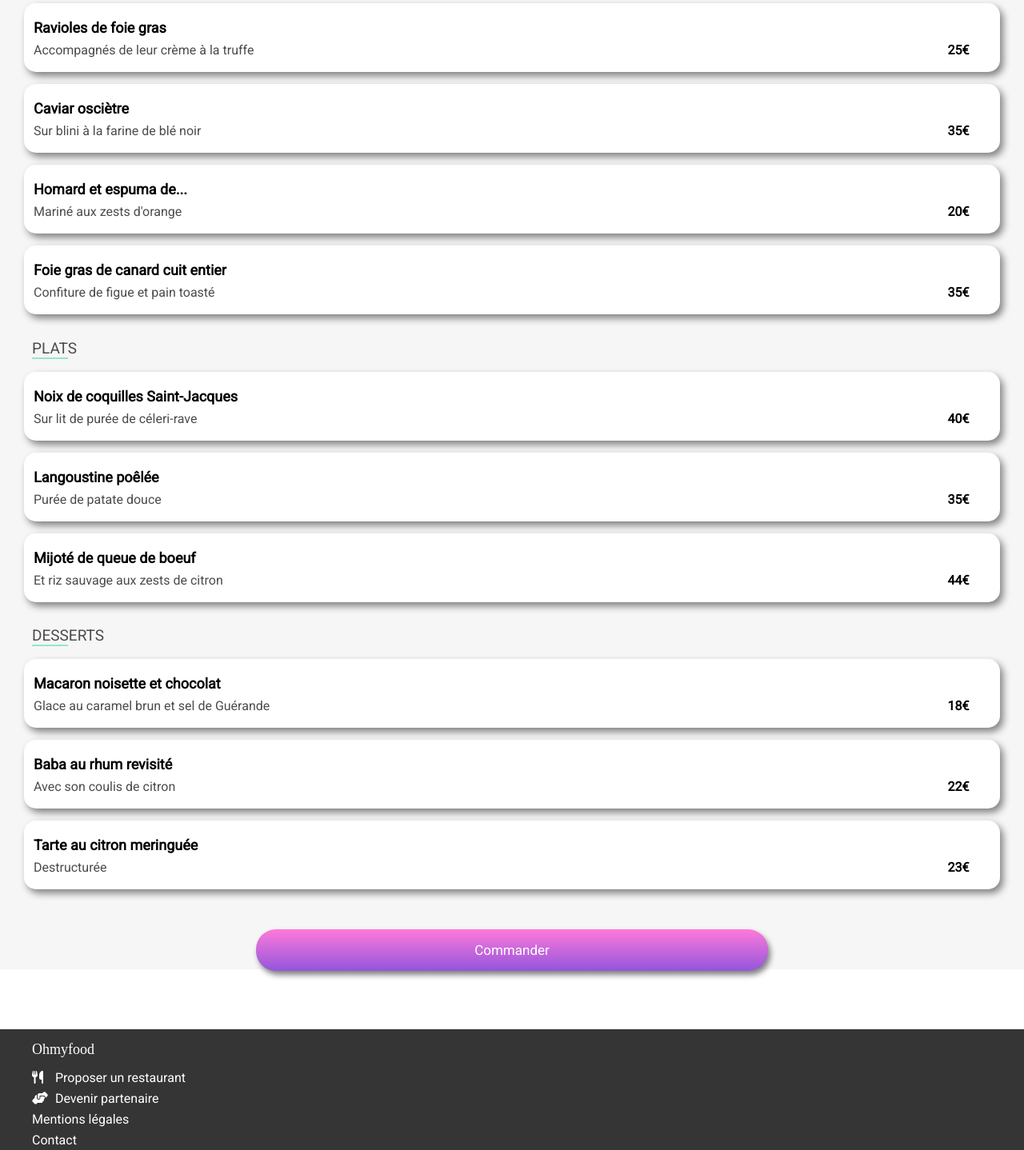
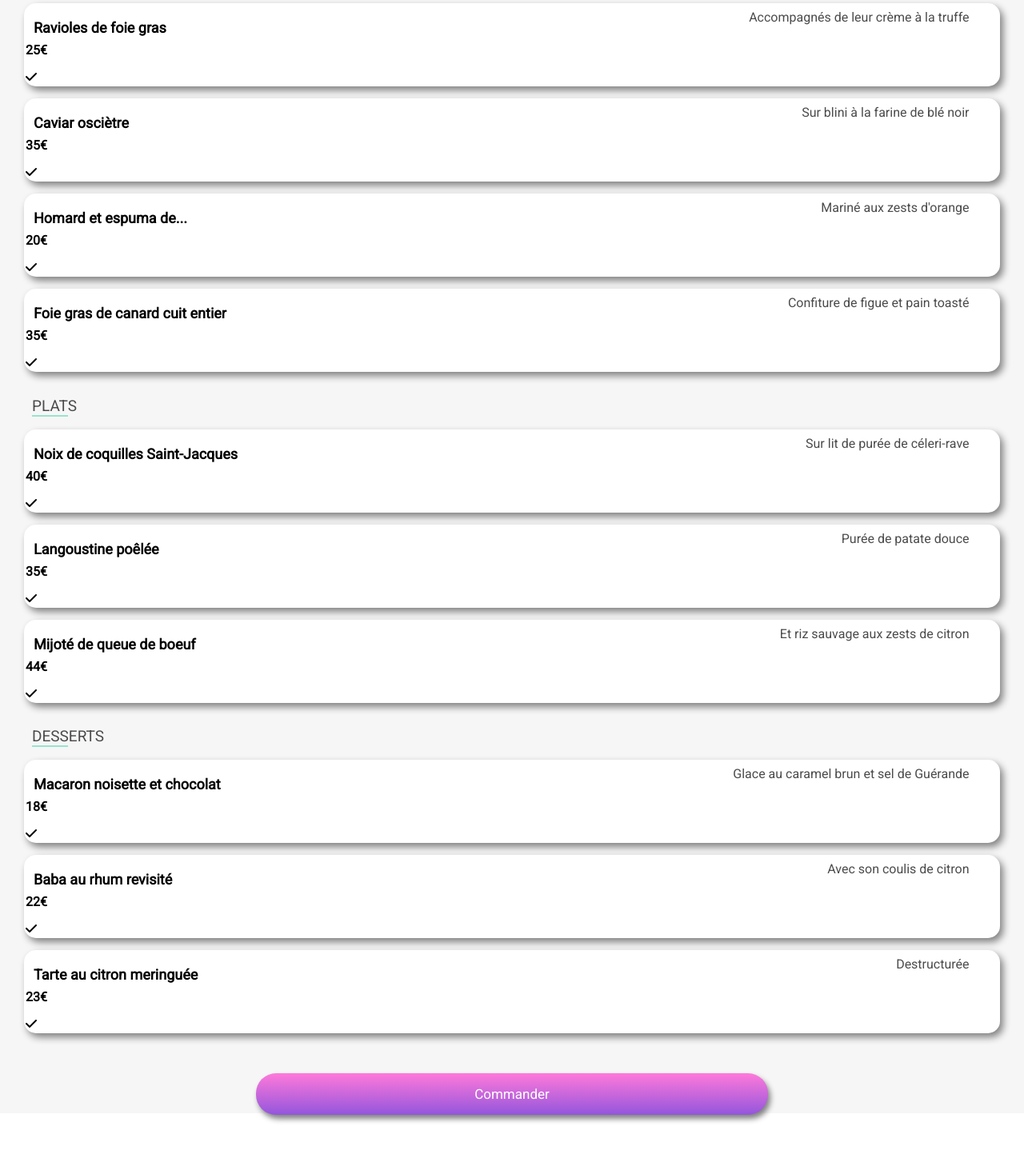
Before and after one commit to Flo659/Animation, a plain HTML site: page Menu_La_note_enchantée.html in a window 1280 px wide. Shown: the part 1140-2578 px from the top of the page at 80% size. Drawn offline with Linux system fonts and the light colour scheme; a web font is replaced by a local one.

Commit message:
Ajout des fichiers html et css de base

```diff
--- a/Menu_La_note_enchantée.html
+++ b/Menu_La_note_enchantée.html
@@ -18,98 +18,148 @@
 		<div class="list_menu">
 			<div class="container_title">
 				<h1 class="title">La note enchantée</h1>
-				<i class="fa-thin fa-heart icon_heart"></i>
+				<span class="fa-thin fa-heart icon_heart"></span>
 			</div>
 			<h2 class="title_menu">ENTRÉES</h2>
 			<div class="column_center">
 				<div class="border_menu">
+						<div class="conteneur_menu">
+							<div class="line_price_menu">
 								<h3 class="sub_menu">Ravioles de foie gras</h3>
-					<div class="line_price_menu">
 								<p class="accompaniement_menu">Accompagnés de leur crème à la truffe</p>
+							</div>
 							<p class="price_menu">25€</p>
+							<div class="logo_hover">
+								<span class="fa-sharp fa-solid fa-check"></span>
+							</div>
 						</div>
 				</div>
 			</div>
 			<div class="column_center">
 				<div class="border_menu">
+					<div class="conteneur_menu">
+						<div class="line_price_menu">
 							<h3 class="sub_menu">Caviar osciètre</h3>
-					<div class="line_price_menu">
 							<p class="accompaniement_menu">Sur blini à la farine de blé noir</p>
+						</div>
 						<p class="price_menu">35€</p>
+						<div class="logo_hover">
+							<span class="fa-sharp fa-solid fa-check"></span>
+						</div>
 					</div>
 				</div>
 			</div>
 			<div class="column_center">
 				<div class="border_menu">
+					<div class="conteneur_menu">
+						<div class="line_price_menu">
 							<h3 class="sub_menu">Homard et espuma de...</h3>
-					<div class="line_price_menu">
 							<p class="accompaniement_menu">Mariné aux zests d'orange</p>
+						</div>
 						<p class="price_menu">20€</p>
+						<div class="logo_hover">
+							<span class="fa-sharp fa-solid fa-check"></span>
+						</div>
 					</div>
 				</div>
 			</div>
 			<div class="column_center">
 				<div class="border_menu">
+					<div class="conteneur_menu">
+						<div class="line_price_menu">
 							<h3 class="sub_menu">Foie gras de canard cuit entier</h3>
-					<div class="line_price_menu">
 							<p class="accompaniement_menu">Confiture de figue et pain toasté</p>
+						</div>
 						<p class="price_menu">35€</p>
+						<div class="logo_hover">
+							<span class="fa-sharp fa-solid fa-check"></span>
+						</div>
 					</div>
 				</div>
 			</div>
 			<h2 class="title_menu">PLATS</h2>
 			<div class="column_center">
 				<div class="border_menu">
+					<div class="conteneur_menu">
+						<div class="line_price_menu">
 							<h3 class="sub_menu">Noix de coquilles Saint-Jacques</h3>
-					<div class="line_price_menu">
 							<p class="accompaniement_menu">Sur lit de purée de céleri-rave</p>
+						</div>
 						<p class="price_menu">40€</p>
+							<div class="logo_hover">
+								<span class="fa-sharp fa-solid fa-check"></span>
+							</div>
 						</div>
 					</div>
 			</div>
 			<div class="column_center">
 				<div class="border_menu">
+					<div class="conteneur_menu">
+						<div class="line_price_menu">
 							<h3 class="sub_menu">Langoustine poêlée</h3>
-					<div class="line_price_menu" >
 							<p class="accompaniement_menu">Purée de patate douce</p>
+						</div>
 						<p class="price_menu">35€</p>
+						<div class="logo_hover">
+							<span class="fa-sharp fa-solid fa-check"></span>
+						</div>
 					</div>
 				</div>
 			</div>
 			<div class="column_center">
 				<div class="border_menu">
+					<div class="conteneur_menu">
+							<div class="line_price_menu">
 								<h3 class="sub_menu">Mijoté de queue de boeuf</h3>
-					<div class="line_price_menu">
 								<p class="accompaniement_menu">Et riz sauvage aux zests de citron</p>
+							</div>
 							<p class="price_menu">44€</p>
+							<div class="logo_hover">
+								<span class="fa-sharp fa-solid fa-check"></span>
+							</div>
 					</div>
 				</div>
 			</div>
 			<h2 class="title_menu">DESSERTS</h2>
 			<div class="column_center">
 				<div class="border_menu">
+						<div class="conteneur_menu">
+							<div class="line_price_menu">
 								<h3 class="sub_menu">Macaron noisette et chocolat</h3>
-					<div class="line_price_menu">
 								<p class="accompaniement_menu">Glace au caramel brun et sel de Guérande</p>
+							</div>
 							<p class="price_menu">18€</p>
+							<div class="logo_hover">
+								<span class="fa-sharp fa-solid fa-check"></span>
+							</div>
 						</div>
 				</div>
 			</div>
 			<div class="column_center">
 				<div class="border_menu">
+					<div class="conteneur_menu">
+						<div class="line_price_menu">
 							<h3 class="sub_menu">Baba au rhum revisité</h3>
-					<div class="line_price_menu">
 							<p class="accompaniement_menu">Avec son coulis de citron</p>
+						</div>
 						<p class="price_menu">22€</p>
+						<div class="logo_hover">
+							<span class="fa-sharp fa-solid fa-check"></span>
+						</div>
 					</div>
 				</div>
 			</div>
 			<div class="column_center">
 				<div class="border_menu">
+					<div class="conteneur_menu">
+						<div class="line_price_menu">
 							<h3 class="sub_menu">Tarte au citron meringuée</h3>
-					<div class="line_price_menu">
 							<p class="accompaniement_menu">Destructurée</p>
+						</div>
 						<p class="price_menu">23€</p>
+						<div class="logo_hover">
+							<span class="fa-sharp fa-solid fa-check"></span>
+						</div>
 					</div>
 				</div>
 			</div>
```
Also changed, not shown: Menu_A_la_française.html (+55 -10 lines), Menu_La_palette_du_goût.html (+55 -10 lines), Menu_Le_délice_des_sens.html (+56 -11 lines), index.html (+4 -4 lines). Lines whose indentation alone changed are shown as unchanged.
